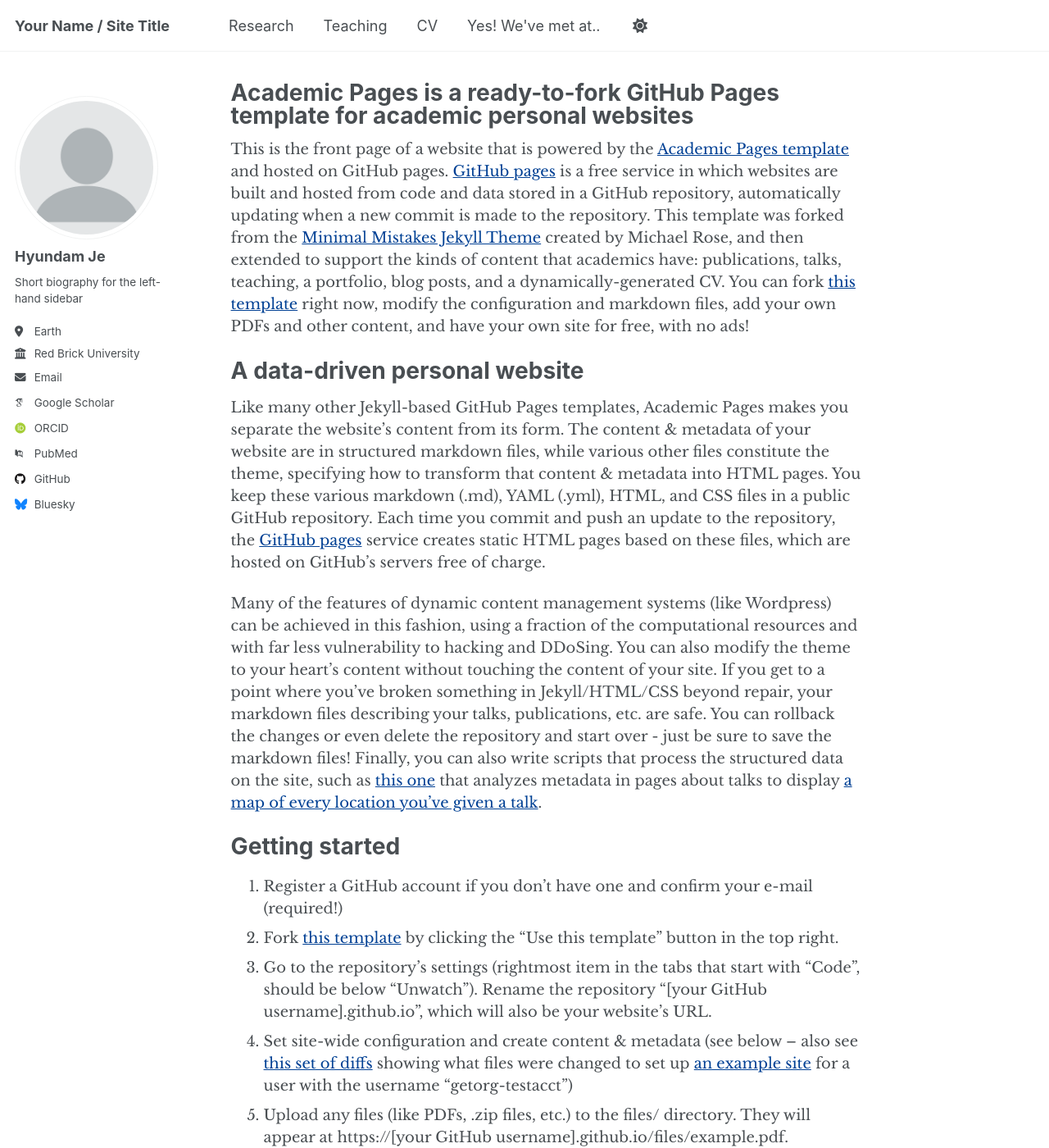
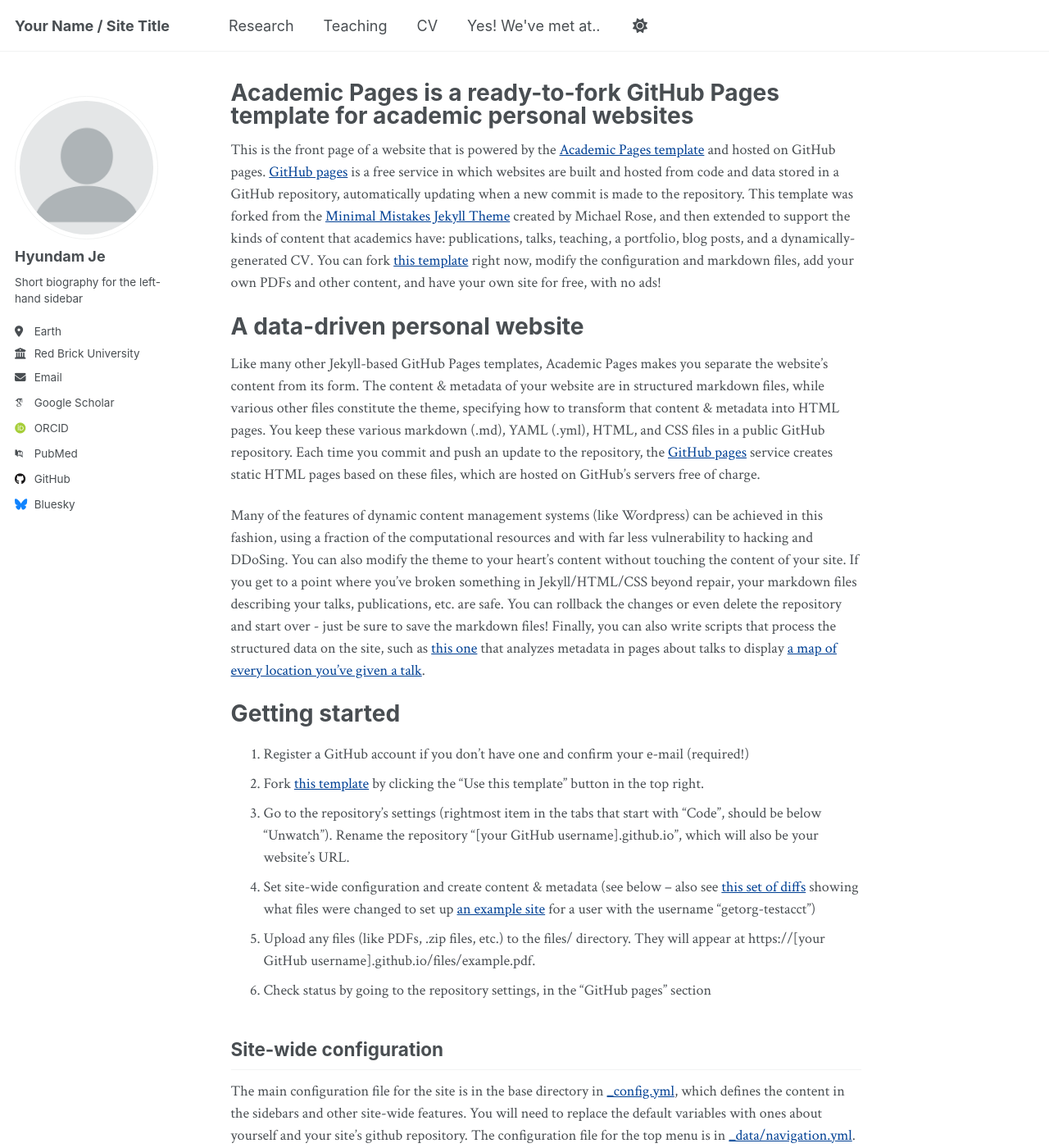
Before and after one commit to hyundamje/hyundamje.github.io, a Jekyll site: the page built from _pages/about.md, in a window 1280 px wide and 1400 px high. Shown: the whole window at 82% size. Built offline with Jekyll 4.4.1, drawn with Linux system fonts in a browser that asks for light colours; some web fonts are replaced.

Commit message:
Update _base.scss

```diff
--- a/_sass/layout/_base.scss
+++ b/_sass/layout/_base.scss
@@ -15,7 +15,7 @@
   margin: 0;
   padding: $masthead-height 0 0;
   padding-bottom: 9em;
-  font-family: 'Libre Baskerville', serif;
+  font-family: 'Crimson Text', serif;
   line-height: 1.5;
 
   &.overflow--hidden {
```
